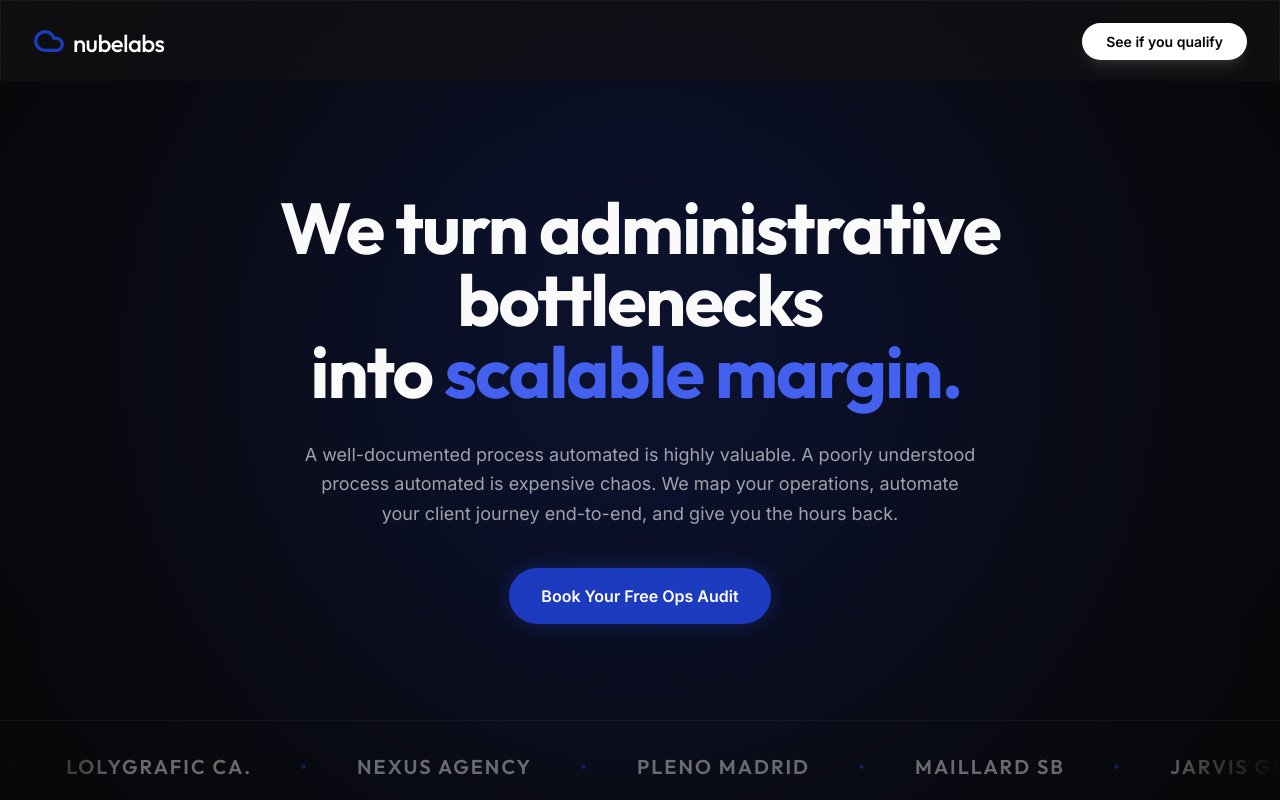
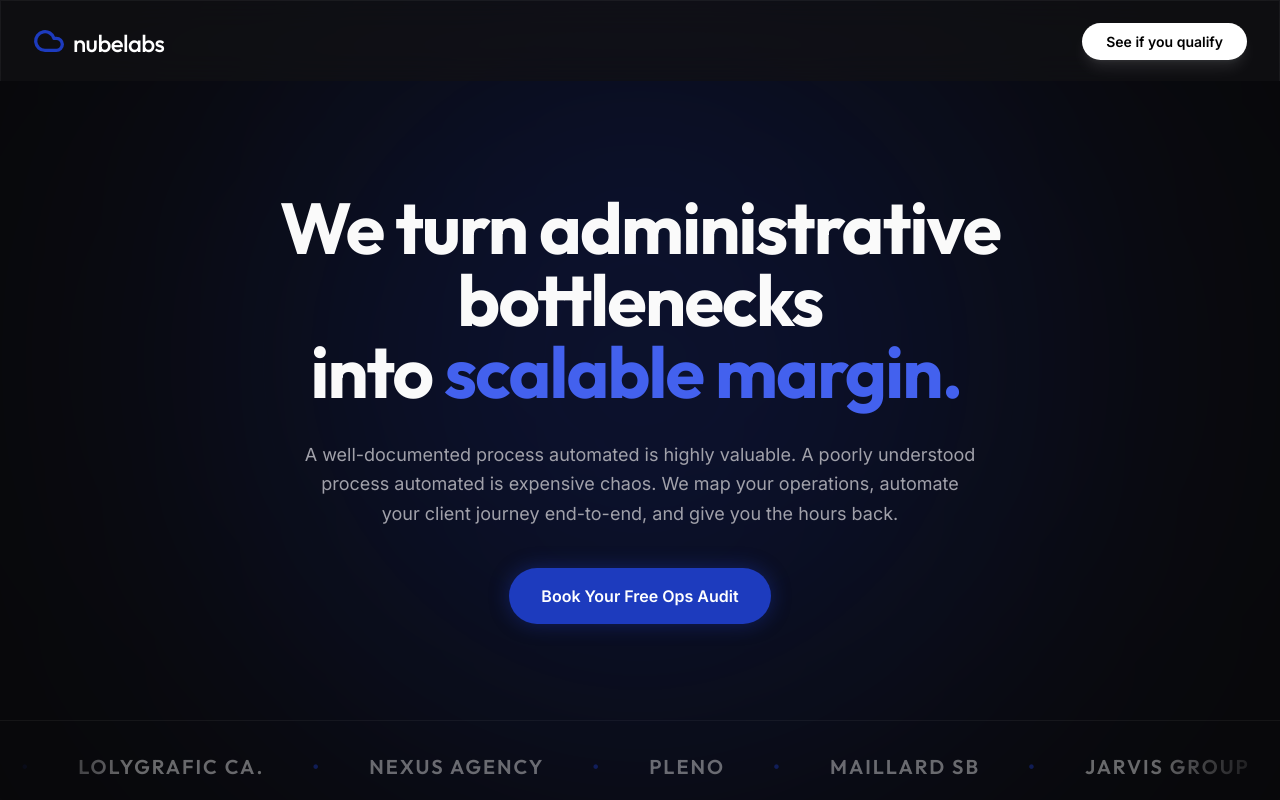
Before and after one commit to morettinaki/nubelabs-usa-landing, a plain HTML site: page index.html in a window 1280 px wide. Shown: the top 800 px of the page. Drawn offline with nearby package versions, Linux system fonts and the light colour scheme.

Commit message:
Change 'Pleno Madrid' to 'Pleno' in marquee

```diff
--- a/index.html
+++ b/index.html
@@ -106,7 +106,7 @@
                     <span class="text-brand-accent">•</span>
                     <span>Nexus Agency</span>
                     <span class="text-brand-accent">•</span>
-                    <span>Pleno Madrid</span>
+                    <span>Pleno</span>
                     <span class="text-brand-accent">•</span>
                     <span>Maillard SB</span>
                     <span class="text-brand-accent">•</span>
@@ -121,7 +121,7 @@
                     <span class="text-brand-accent">•</span>
                     <span>Nexus Agency</span>
                     <span class="text-brand-accent">•</span>
-                    <span>Pleno Madrid</span>
+                    <span>Pleno</span>
                     <span class="text-brand-accent">•</span>
                     <span>Maillard SB</span>
                     <span class="text-brand-accent">•</span>
```
